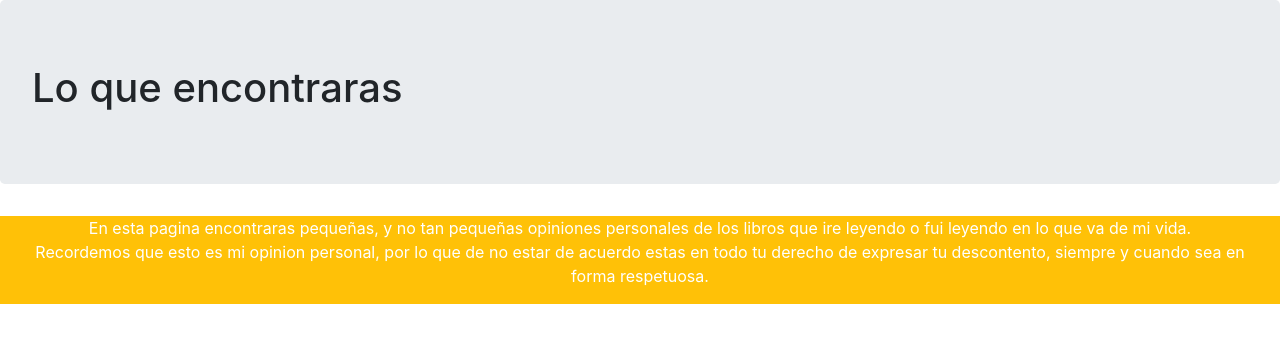
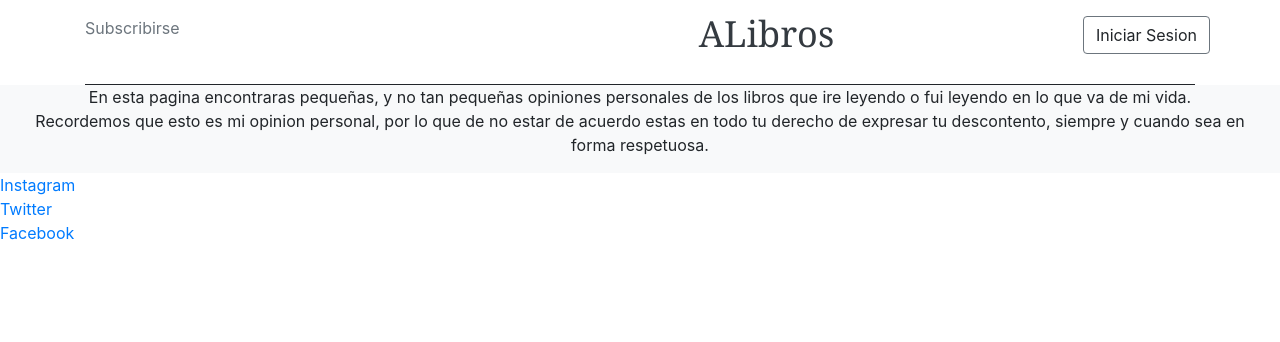
Before and after one commit to Agustin-1023/libros.rev, a website: page index.html in a window 1280 px wide. Drawn offline with nearby package versions, Linux system fonts and the light colour scheme.

Commit message:
arreglando el texto central

```diff
--- a/css/style.css
+++ b/css/style.css
@@ -0,0 +1,14 @@
+.blog-header {
+    line-height: 1;
+    border-bottom: 1px solid;
+}
+#texto-logo {
+    font-family: "Playfair Display", Georgia, "Times New Roman", serif;
+    font-size: 2.25rem;
+}
+.blog-header-logo:hover {
+    text-decoration: none;
+  }
+#descrip {
+    background-color: lightgray;
+}
--- a/index.html
+++ b/index.html
@@ -8,12 +8,24 @@
     <title>ALibros sensaciones y opiniones</title>
 </head>
 <body>
-    <div class="jumbotron">
-        <h1>Lo que encontraras</h1>
+    <div class="container">
+<header class="blog-header py-3">
+        <div class="row flex-nowrap justify-content-between aling-items-center">
+            <div class="col-4 pt-1">
+                <a class="text-muted" href="#">Subscribirse</a>
+            </div>
+            <div class="col-4 text-center">
+                <p class="text-dark" id="texto-logo" href="#">ALibros</p>
+            </div>
+            <div>
+                <a class="btn btn-outline-secondary"> Iniciar Sesion</a>
+            </div>
+        </div>
     </div>
+</header>
     <div class="container-fluid">
         <div class="row">
-            <div class="col-12 text-center bg-warning text-white">
+            <div class="col-12 text-center bg-light" id="descrip">
                 <p>
                     En esta pagina encontraras pequeñas, y no tan pequeñas opiniones personales de los libros que ire leyendo o fui leyendo en lo que va de mi vida.<br/>
                     Recordemos que esto es mi opinion personal, por lo que de no estar de acuerdo estas en todo tu derecho de expresar tu descontento, siempre y cuando sea en forma respetuosa.
@@ -21,6 +33,15 @@
             </div>
         </div>
     </div>
+    <footer>
+        <div class="row">
+            <div class="col-4 d-flex flex-column">
+                <a href="http://">Instagram</a>
+                <a href="http://">Twitter</a>
+                <a href="http://">Facebook</a>
+            </div>
+        </div>
+    </footer>
     <script src="https://code.jquery.com/jquery-3.5.1.slim.min.js" integrity="sha384-DfXdz2htPH0lsSSs5nCTpuj/zy4C+OGpamoFVy38MVBnE+IbbVYUew+OrCXaRkfj" crossorigin="anonymous"></script>
     <script src="https://cdn.jsdelivr.net/npm/popper.js@1.16.0/dist/umd/popper.min.js" integrity="sha384-Q6E9RHvbIyZFJoft+2mJbHaEWldlvI9IOYy5n3zV9zzTtmI3UksdQRVvoxMfooAo" crossorigin="anonymous"></script>
     <script src="js/bootstrap.min.js"></script>
```
Also changed, not shown: style.css (deleted).
